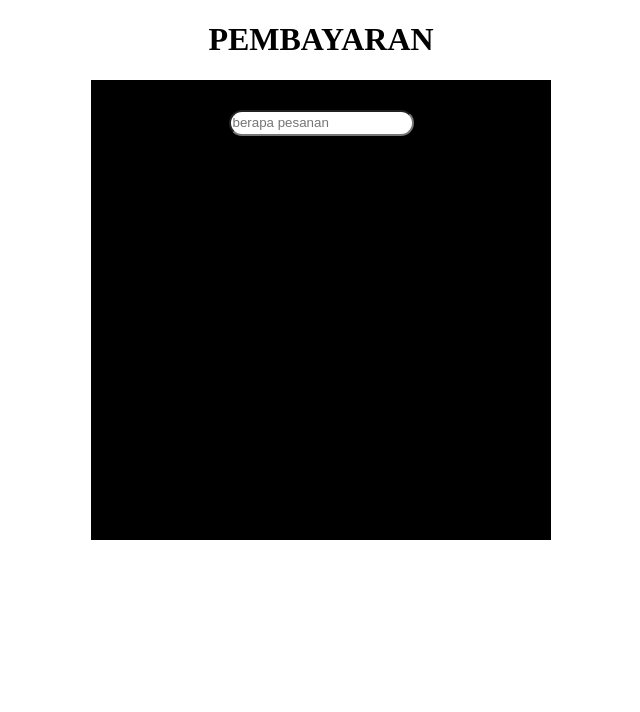
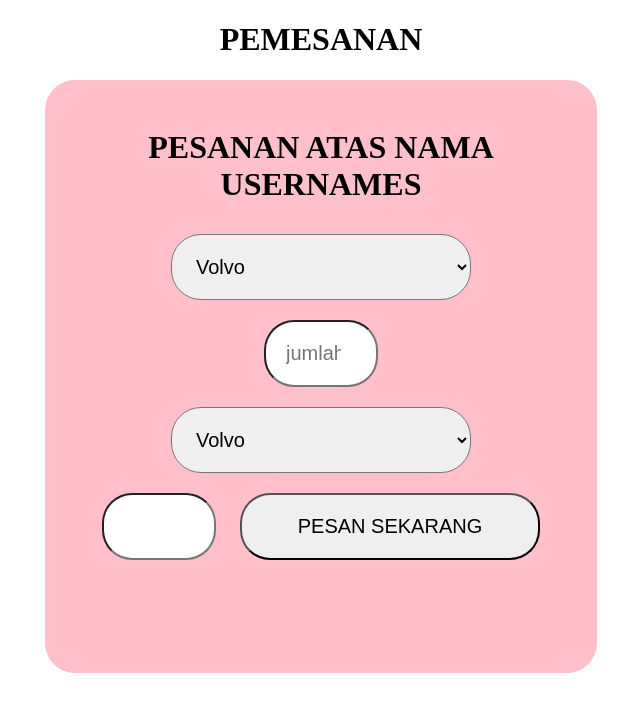
Before and after one commit to Aracellii/projek, a PHP site: page /pembayaran.php in a window 1280 px wide. Shown: the top 712 px of the page, without its empty margins (319-959 px from the left). Run offline with PHP 8.4, Linux system fonts and the light colour scheme.

Commit message:
baru lagi

```diff
--- a/pembayaran.php
+++ b/pembayaran.php
@@ -9,9 +9,28 @@
 <body>
     <div class="container">
         <div class="pembayaran">
-            <h1>PEMBAYARAN</h1>
+            <h1>PEMESANAN</h1>
             <div class="form-bayar">
-                <input type="text" placeholder="berapa pesanan">
+                <H1>PESANAN ATAS NAMA USERNAMES</H1>
+                <div>
+                <select class="form-bayar-input" name="cars" id="cars">
+                    <option value="volvo">Volvo</option>
+                    <option value="saab">Saab</option>
+                    <option value="mercedes">AYAM BAKAR PEDAS  </option>
+                    <option value="audi">Audi</option>
+                </select>
+                </div>
+                <input class="form-bayar-input" type="number" placeholder="jumlah">
+                <div>
+                <select class="form-bayar-input" name="cars" id="cars">
+                    <option value="volvo">Volvo</option>
+                    <option value="saab">Saab</option>
+                    <option value="mercedes">es teh tawar ga pake gula</option>
+                    <option value="audi">Audi</option>
+                </select>
+                </div>
+                <input class="form-bayar-input" type="number">
+                <button class="form-bayar-input" type="submit">PESAN SEKARANG</button>
             </div>
         </div>
     </div>
--- a/style3.css
+++ b/style3.css
@@ -5,18 +5,37 @@
 }
 
 .form-bayar{
-align-items: center;
-text-align: center;
-color: white;
-padding: 30px;
-    width: 400px;
+    padding: 5% 5% 30% 5%;
+    border-radius: 30px;
+    align-items: center;
+    text-align: center;
+    color: black;
     height: 400px;
-    background: black;
+    background: pink;
+
 }
 
-input{
+
+.form-bayar-input{
+    margin: 10px;
+    width: 300px;
+    font-size: 20px;
+    padding: 20px;
     border-radius: 30px;
-    height: 20px;
+    &:hover{
+        background-color: grey;
     }
 
 }
+
+input[type="number"]{
+    width: 70px;
+}
+
+button:hover{
+
+    cursor: pointer;
+    transition: 1s;
+    background-color: black;
+    color: white;
+}
```
